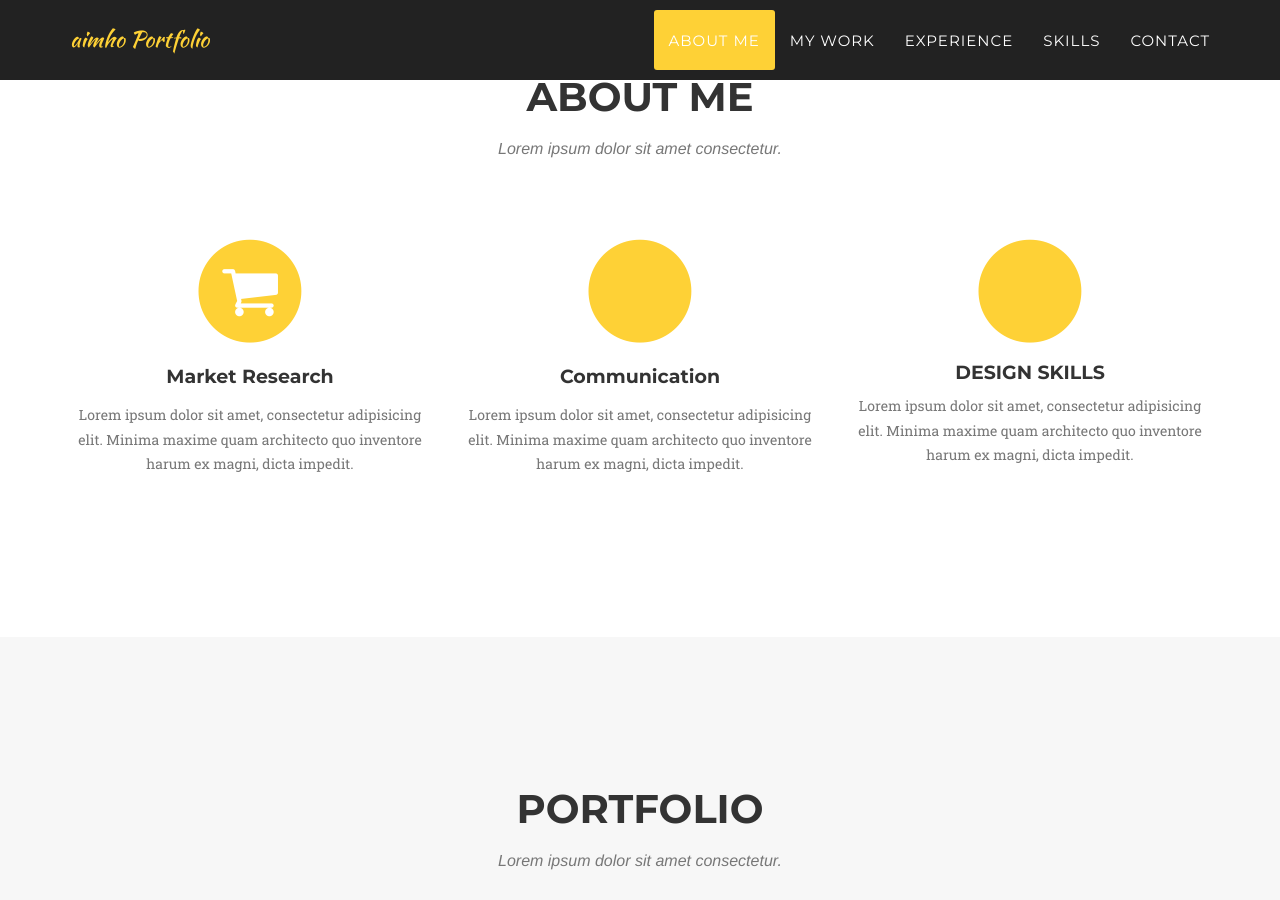
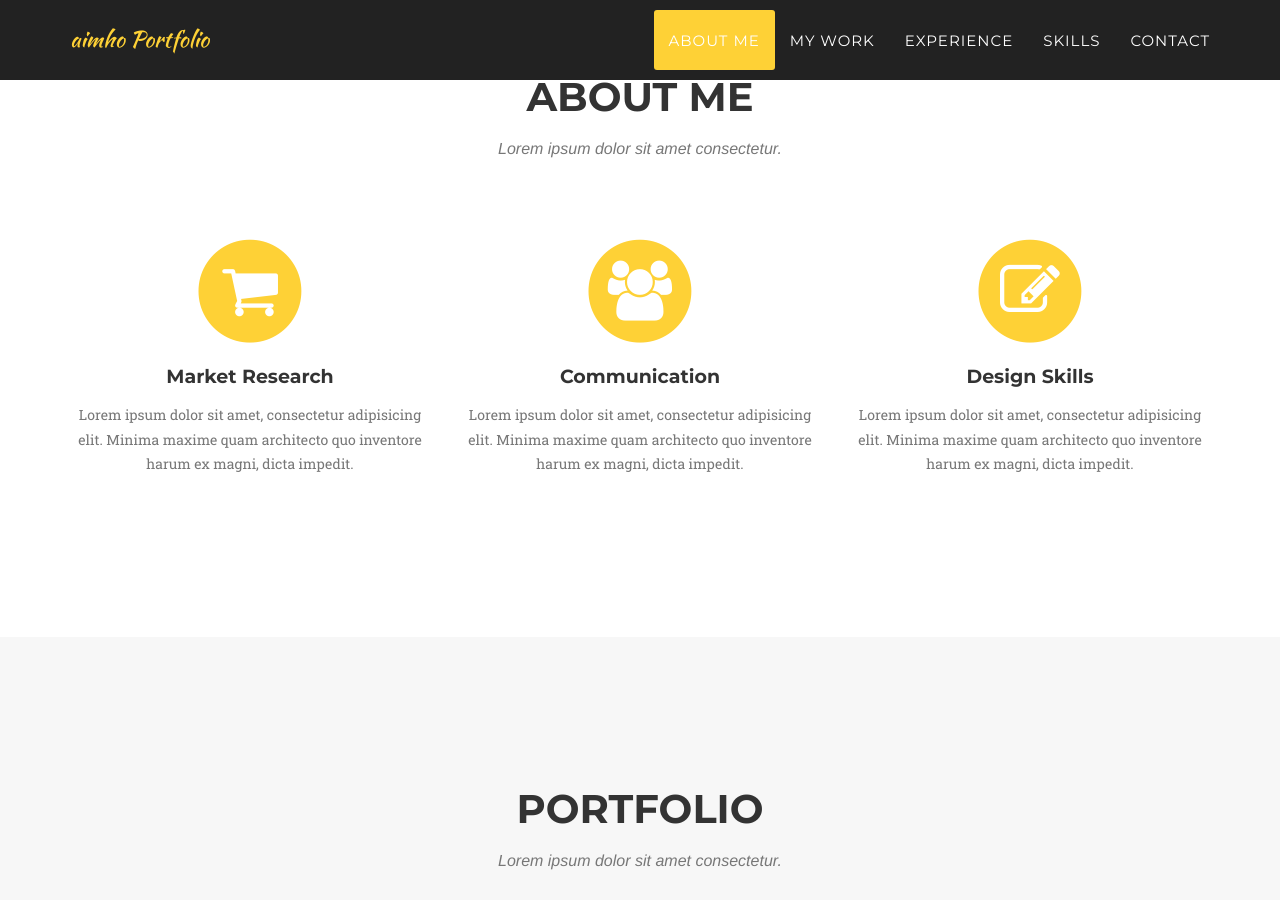
Before and after one commit to aimho23/portfolio, a Jekyll site: the page built from index.html, in a window 1280 px wide and 900 px high, scrolled down 833 px. Built offline with Jekyll 4.4.1, drawn with Linux system fonts in a browser that asks for light colours; some web fonts are replaced.

Commit message:
about icon retry5

```diff
--- a/_includes/services.html
+++ b/_includes/services.html
@@ -19,7 +19,7 @@
                 <div class="col-md-4">
                     <span class="fa-stack fa-4x">
                         <i class="fa fa-circle fa-stack-2x text-primary"></i>
-                        <i class="fa fa-handshake fa-stack-1x fa-inverse"></i>
+                        <i class="fa fa-users fa-stack-1x fa-inverse"></i>
                     </span>
                     <h4 class="service-heading">Communication</h4>
                     <p class="text-muted">Lorem ipsum dolor sit amet, consectetur adipisicing elit. Minima maxime quam architecto quo inventore harum ex magni, dicta impedit.</p>
@@ -27,9 +27,9 @@
                 <div class="col-md-4">
                     <span class="fa-stack fa-4x">
                         <i class="fa fa-circle fa-stack-2x text-primary"></i>
-                        <i class="fa fa-palette fa-stack-1x fa-inverse"></i>
+                        <i class="fa fa-edit fa-stack-1x fa-inverse"></i>
                     </span>
-                    <h4 class="edit">Design Skills</h4>
+                    <h4 class="service-heading">Design Skills</h4>
                     <p class="text-muted">Lorem ipsum dolor sit amet, consectetur adipisicing elit. Minima maxime quam architecto quo inventore harum ex magni, dicta impedit.</p>
                 </div>
             </div>
```
